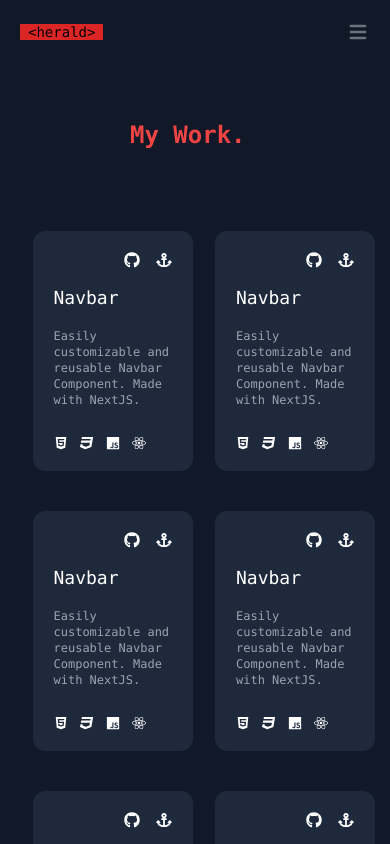
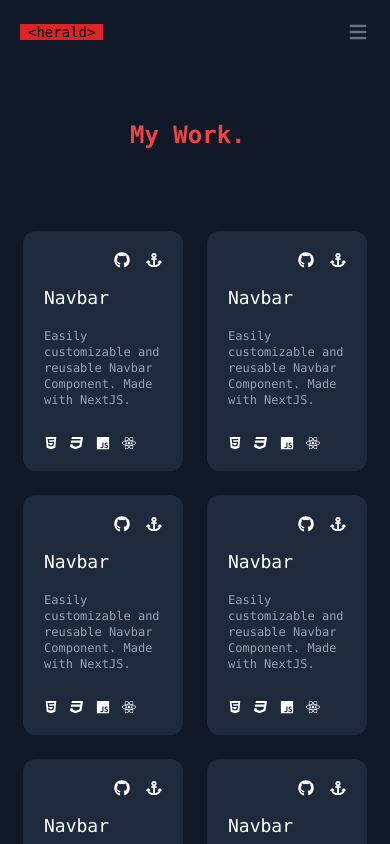
Before and after one commit to RadZ3000/personal-website, a Next.js app: page /work in a window 390 px wide. Shown: the top 844 px of the page. Built offline with nearby package versions, Linux system fonts and the light colour scheme; a web font is replaced by a local one.

Commit message:
work.tsx edit

```diff
--- a/pages/work.tsx
+++ b/pages/work.tsx
@@ -14,7 +14,7 @@ const Work = () => {
     return (
         <div id="work" className="page">
 
-            <div id="intro" className="flex flex-col gap-y-20 justify-center items-center w-5/6 h-full lg:h-screen">
+            <div id="intro" className="flex flex-col gap-y-20 justify-center items-center w-11/12 h-full lg:h-screen">
 
                 <h1 className="text-2xl md:text-2xl lg:text-3xl xl:text-3xl xl:leading-snug font-bold text-red-500 w-fit">
                     <code>
@@ -26,7 +26,7 @@ const Work = () => {
                     </code>
                 </h1>
 
-                <div className="grid grid-rows-3 grid-cols-2 gap-10 md:grid-rows-2 md:grid-cols-3 md:gap-12 lg:grid-rows-2 lg:grid-cols-3 lg:gap-12">
+                <div className="grid grid-rows-3 grid-cols-2 justify-center gap-6 md:grid-rows-2 md:grid-cols-3 md:gap-12 lg:grid-rows-2 lg:grid-cols-3 lg:gap-12">
 
                     <div className="translate container">
                         <div className="flex flex-row justify-end gap-x-4 content-center h-1/6">
```
